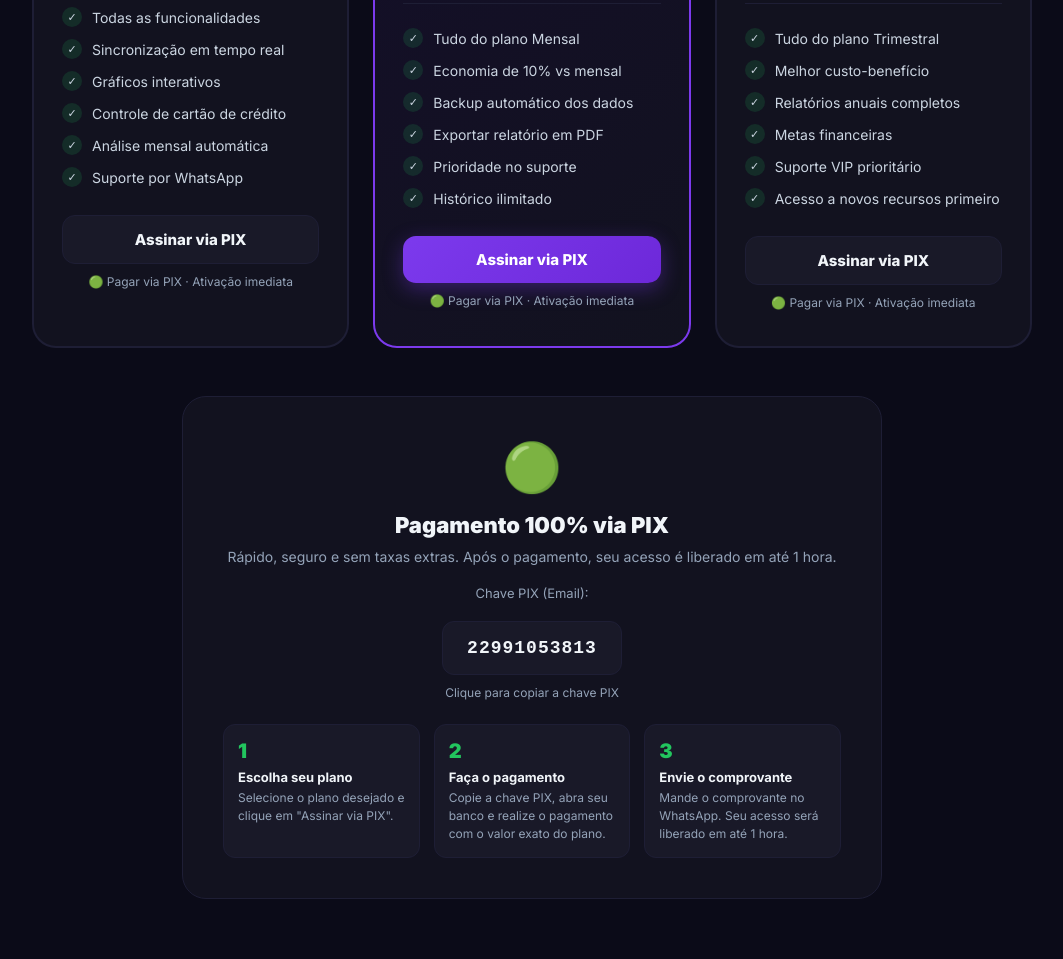
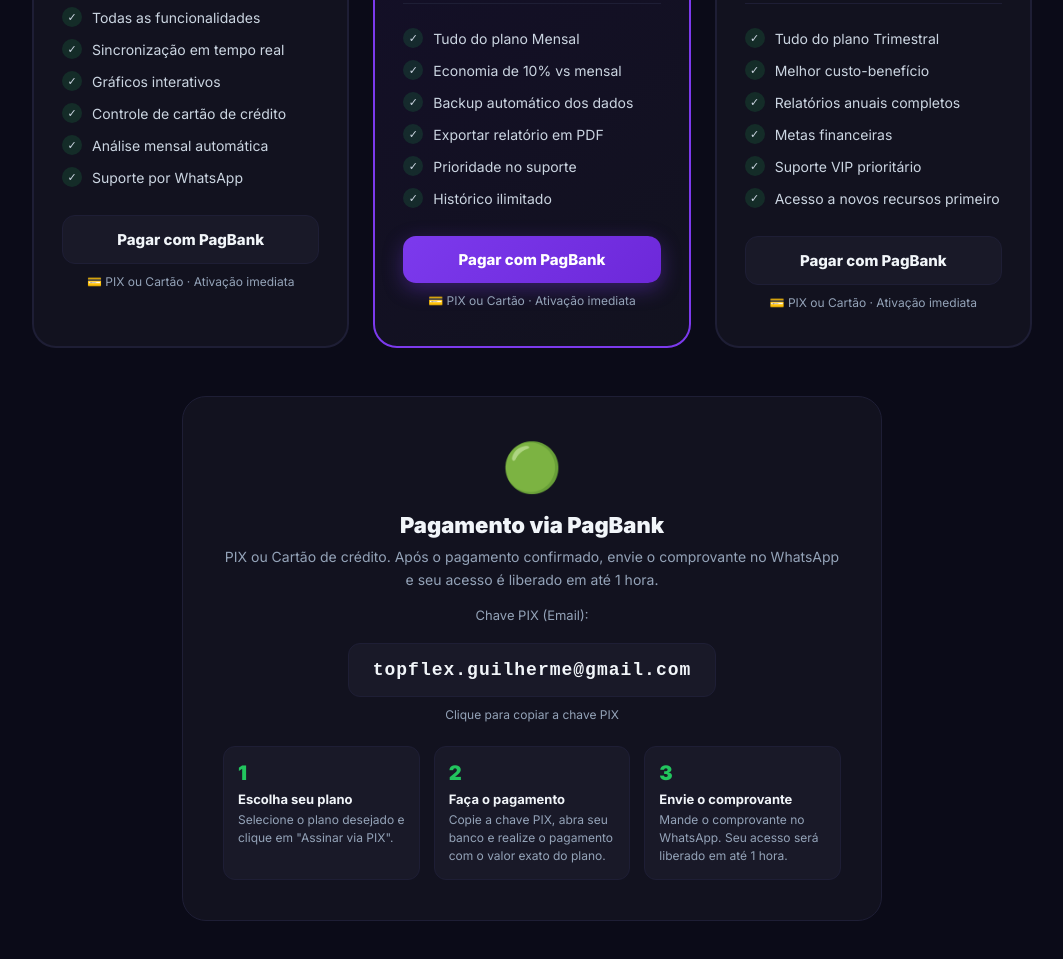
Before and after one commit to iptvquantic/meu-caixa, a plain HTML site: page index.html in a window 1280 px wide. Shown: the part 3377-4336 px from the top of the page, without its empty margins (108-1171 px from the left). Drawn offline with Linux system fonts and the light colour scheme.

Commit message:
index.html

```diff
--- a/index.html
+++ b/index.html
@@ -408,8 +408,8 @@ body{background:var(--bg);color:var(--text);overflow-x:hidden}
         <div class="plan-feat"><div class="plan-feat-icon">✓</div>Análise mensal automática</div>
         <div class="plan-feat"><div class="plan-feat-icon">✓</div>Suporte por WhatsApp</div>
       </div>
-      <button class="btn-plan btn-plan-secondary" onclick="openPix('mensal','R$ 14,90','Plano Mensal')">Assinar via PIX</button>
-      <div class="plan-pix">🟢 Pagar via PIX · Ativação imediata</div>
+      <button class="btn-plan btn-plan-secondary" onclick="window.open('https://pag.ae/81RjjwLHN','_blank')">Pagar com PagBank</button>
+      <div class="plan-pix">💳 PIX ou Cartão · Ativação imediata</div>
     </div>
     <!-- TRIMESTRAL -->
     <div class="plan-card popular">
@@ -427,8 +427,8 @@ body{background:var(--bg);color:var(--text);overflow-x:hidden}
         <div class="plan-feat"><div class="plan-feat-icon">✓</div>Prioridade no suporte</div>
         <div class="plan-feat"><div class="plan-feat-icon">✓</div>Histórico ilimitado</div>
       </div>
-      <button class="btn-plan btn-plan-primary" onclick="openPix('trimestral','R$ 39,90','Plano Trimestral')">Assinar via PIX</button>
-      <div class="plan-pix">🟢 Pagar via PIX · Ativação imediata</div>
+      <button class="btn-plan btn-plan-primary" onclick="window.open('https://pag.ae/81RjjRMhR','_blank')">Pagar com PagBank</button>
+      <div class="plan-pix">💳 PIX ou Cartão · Ativação imediata</div>
     </div>
     <!-- ANUAL -->
     <div class="plan-card">
@@ -445,18 +445,18 @@ body{background:var(--bg);color:var(--text);overflow-x:hidden}
         <div class="plan-feat"><div class="plan-feat-icon">✓</div>Suporte VIP prioritário</div>
         <div class="plan-feat"><div class="plan-feat-icon">✓</div>Acesso a novos recursos primeiro</div>
       </div>
-      <button class="btn-plan btn-plan-secondary" onclick="openPix('anual','R$ 149,90','Plano Anual')">Assinar via PIX</button>
-      <div class="plan-pix">🟢 Pagar via PIX · Ativação imediata</div>
+      <button class="btn-plan btn-plan-secondary" onclick="window.open('https://pag.ae/81Rjk7oKs','_blank')">Pagar com PagBank</button>
+      <div class="plan-pix">💳 PIX ou Cartão · Ativação imediata</div>
     </div>
   </div>
 
   <!-- PIX INFO -->
   <div class="pix-section">
     <div class="pix-icon">🟢</div>
-    <h3 style="font-size:22px;font-weight:900;margin-bottom:8px">Pagamento 100% via PIX</h3>
-    <p style="font-size:14px;color:var(--muted2);line-height:1.6">Rápido, seguro e sem taxas extras. Após o pagamento, seu acesso é liberado em até 1 hora.</p>
+    <h3 style="font-size:22px;font-weight:900;margin-bottom:8px">Pagamento via PagBank</h3>
+    <p style="font-size:14px;color:var(--muted2);line-height:1.6">PIX ou Cartão de crédito. Após o pagamento confirmado, envie o comprovante no WhatsApp e seu acesso é liberado em até 1 hora.</p>
     <div style="font-size:13px;color:var(--muted2);margin-top:16px">Chave PIX (Email):</div>
-    <div class="pix-key" onclick="copyPix()" id="pix-key-display">22991053813</div>
+    <div class="pix-key" onclick="copyPix()" id="pix-key-display">topflex.guilherme@gmail.com</div>
     <div style="font-size:12px;color:var(--muted2);margin-top:-10px;margin-bottom:20px">Clique para copiar a chave PIX</div>
     <div class="pix-steps">
       <div class="pix-step"><div class="pix-step-n">1</div><div class="pix-step-t">Escolha seu plano</div><div class="pix-step-d">Selecione o plano desejado e clique em "Assinar via PIX".</div></div>
@@ -534,7 +534,7 @@ body{background:var(--bg);color:var(--text);overflow-x:hidden}
     <a href="#plans">Planos</a>
     <a href="#faq">FAQ</a>
     <a href="app.html">Entrar</a>
-    <a href="#" onclick="alert('WhatsApp: (22) 99105-3813')">Suporte</a>
+    <a href="#" onclick="alert('WhatsApp: (22) 99999-9999')">Suporte</a>
   </div>
   <div class="footer-copy">© 2026 Meu Caixa · Todos os direitos reservados</div>
 </footer>
@@ -551,7 +551,7 @@ body{background:var(--bg);color:var(--text);overflow-x:hidden}
     </div>
     <div style="text-align:left;margin-bottom:16px">
       <div style="font-size:12px;color:var(--muted2);margin-bottom:6px;font-weight:600">CHAVE PIX (EMAIL):</div>
-      <div style="background:var(--card2);border:1px solid var(--border);border-radius:10px;padding:12px 16px;font-size:15px;font-weight:800;font-family:monospace;letter-spacing:.5px">22991053813</div>
+      <div style="background:var(--card2);border:1px solid var(--border);border-radius:10px;padding:12px 16px;font-size:15px;font-weight:800;font-family:monospace;letter-spacing:.5px">topflex.guilherme@gmail.com</div>
     </div>
     <button class="copy-pix-btn" onclick="copyPixModal()">📋 Copiar chave PIX</button>
     <a href="https://wa.me/5522999999999?text=Ol%C3%A1!%20Fiz%20o%20pagamento%20do%20Meu%20Caixa%20e%20quero%20ativar%20meu%20acesso." target="_blank" style="display:block;width:100%;padding:14px;background:rgba(34,197,94,.12);border:1.5px solid rgba(34,197,94,.25);border-radius:12px;color:var(--green);font-size:15px;font-weight:800;text-align:center;text-decoration:none;margin-bottom:10px">📱 Enviar comprovante no WhatsApp</a>
@@ -586,14 +586,14 @@ function closePixModal(){document.getElementById('modal-pix').classList.remove('
 document.getElementById('modal-pix').addEventListener('click',function(e){if(e.target===this)closePixModal();});
 
 function copyPix(){
-  navigator.clipboard.writeText('22991053813').then(()=>{
+  navigator.clipboard.writeText('topflex.guilherme@gmail.com').then(()=>{
     const el=document.getElementById('pix-key-display');
     el.textContent='✅ Chave copiada!';
-    setTimeout(()=>el.textContent='22991053813',2000);
+    setTimeout(()=>el.textContent='topflex.guilherme@gmail.com',2000);
   });
 }
 function copyPixModal(){
-  navigator.clipboard.writeText('22991053813').then(()=>{
+  navigator.clipboard.writeText('topflex.guilherme@gmail.com').then(()=>{
     const btn=event.target;
     btn.textContent='✅ Chave copiada!';
     setTimeout(()=>btn.textContent='📋 Copiar chave PIX',2000);
```
